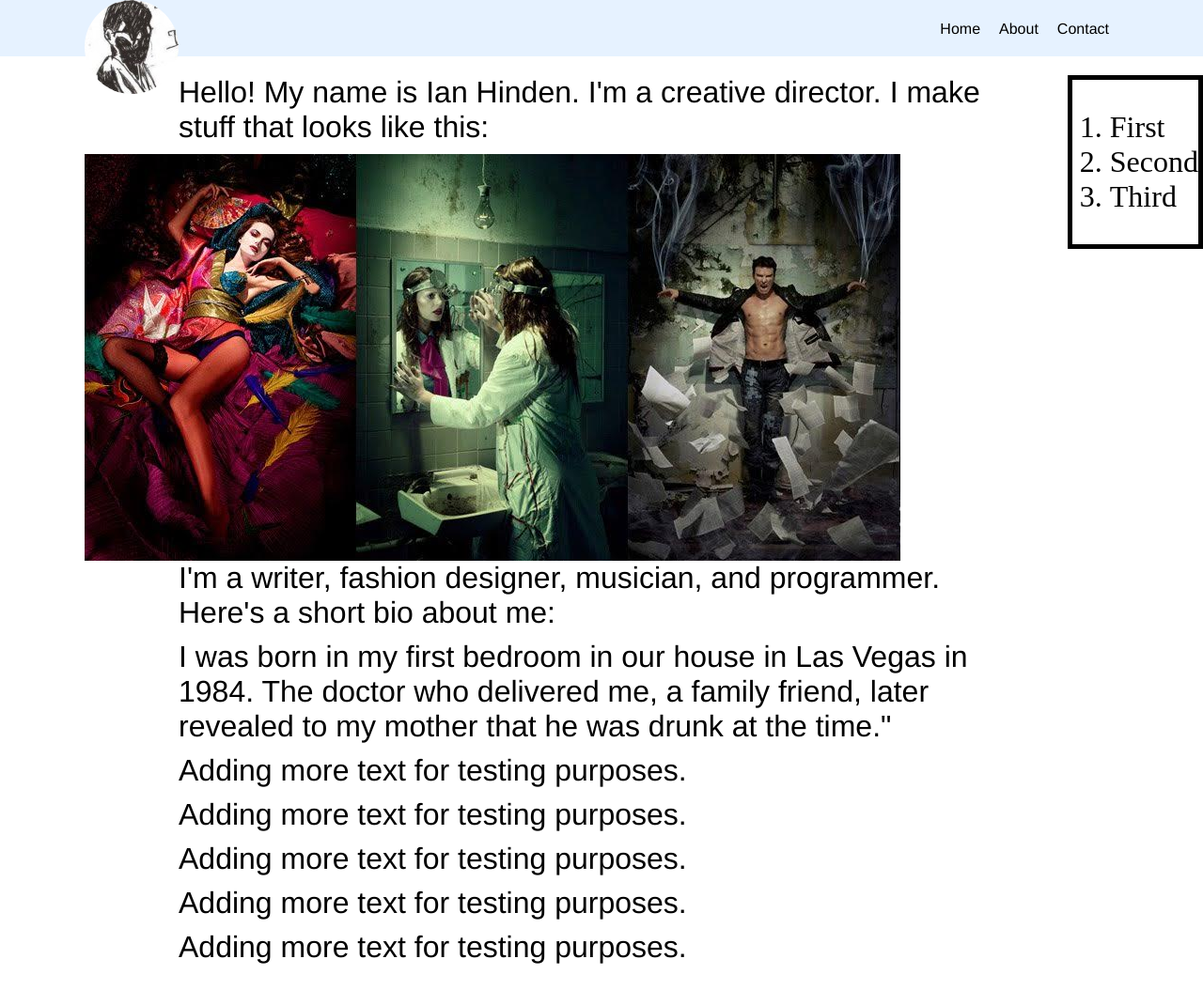
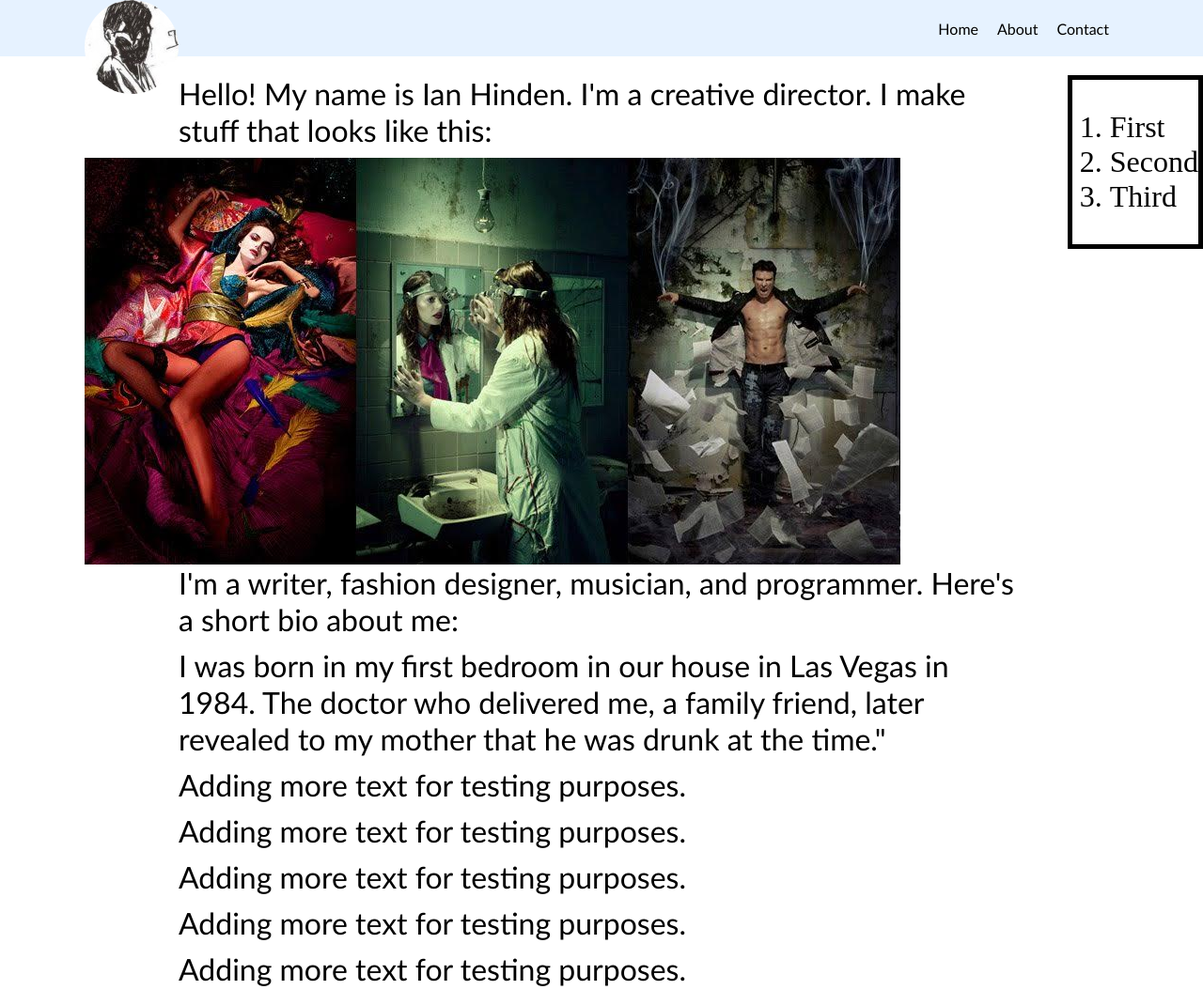
Before and after one commit to IanHinden/IanHinden, a plain HTML site: page index.html in a window 1280 px wide. Shown: the whole page at 94% size. Drawn offline with Linux system fonts and the light colour scheme.

Commit message:
Font Fixes

```diff
--- a/index.html
+++ b/index.html
@@ -14,7 +14,7 @@
 					<a href="#">Home</a>
 				</li>
 				<li>
-					<a href="#">About</a>
+					<a href="http://www.twitter.com/orphanshow">About</a>
 				</li>
 				<li>
 					<a href="#">Contact</a>
--- /dev/null
+++ b/scripts/script.js
@@ -0,0 +1 @@
+var output = document.getElementById
--- a/style.css
+++ b/style.css
@@ -3,9 +3,10 @@ body{
 	padding: 0;
 	border: 0;
 	font-size: 100%;
-	fot: inherit:
+	font: inherit;
 	vertical-align: baseline;
 }
+
 
 #header {
 	z-index: 2;
@@ -32,7 +33,7 @@ body{
 	margin: 0 auto;
 	width: 94%;
 	max-width: 1100px;
-	font-family: helvetica, sans-serif;
+	font-family: Calibri, sans-serif;
 }
 
 .content {
```
Also changed, not shown: images/Twitter.png (added).
